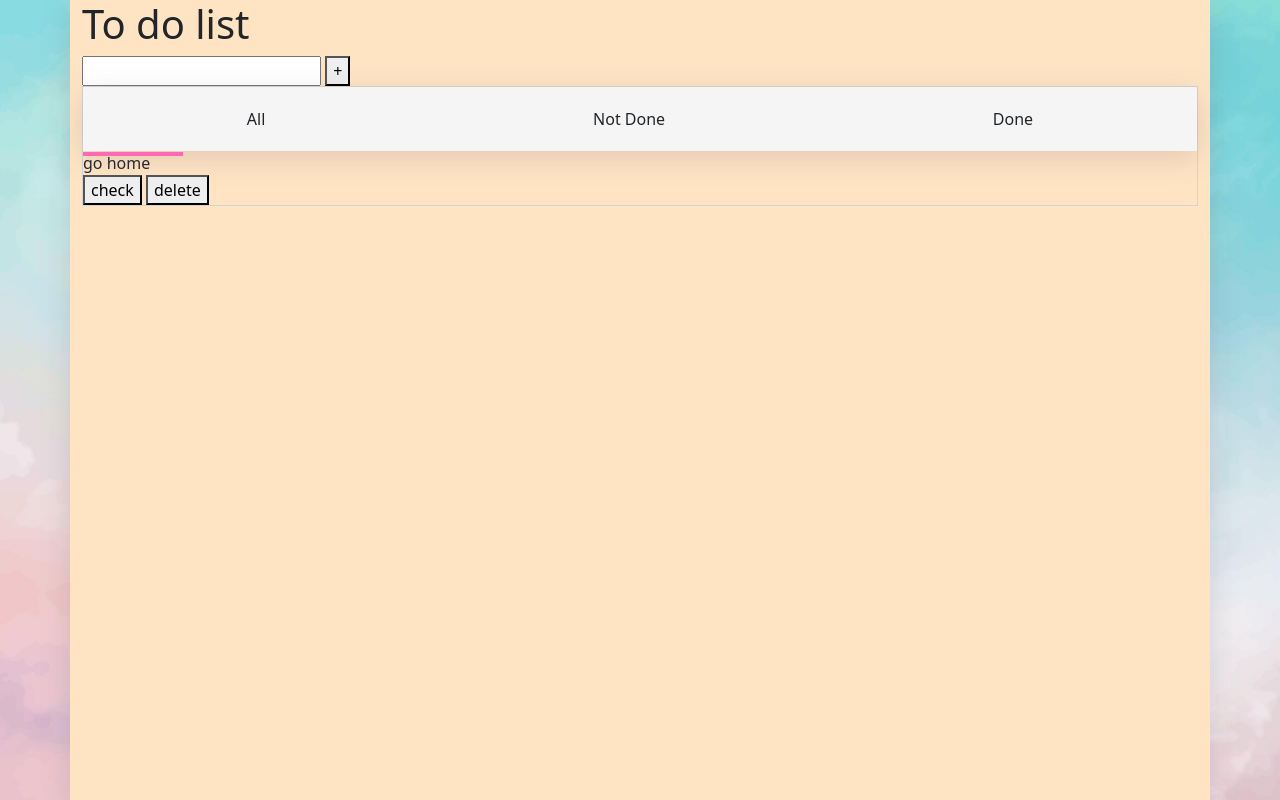
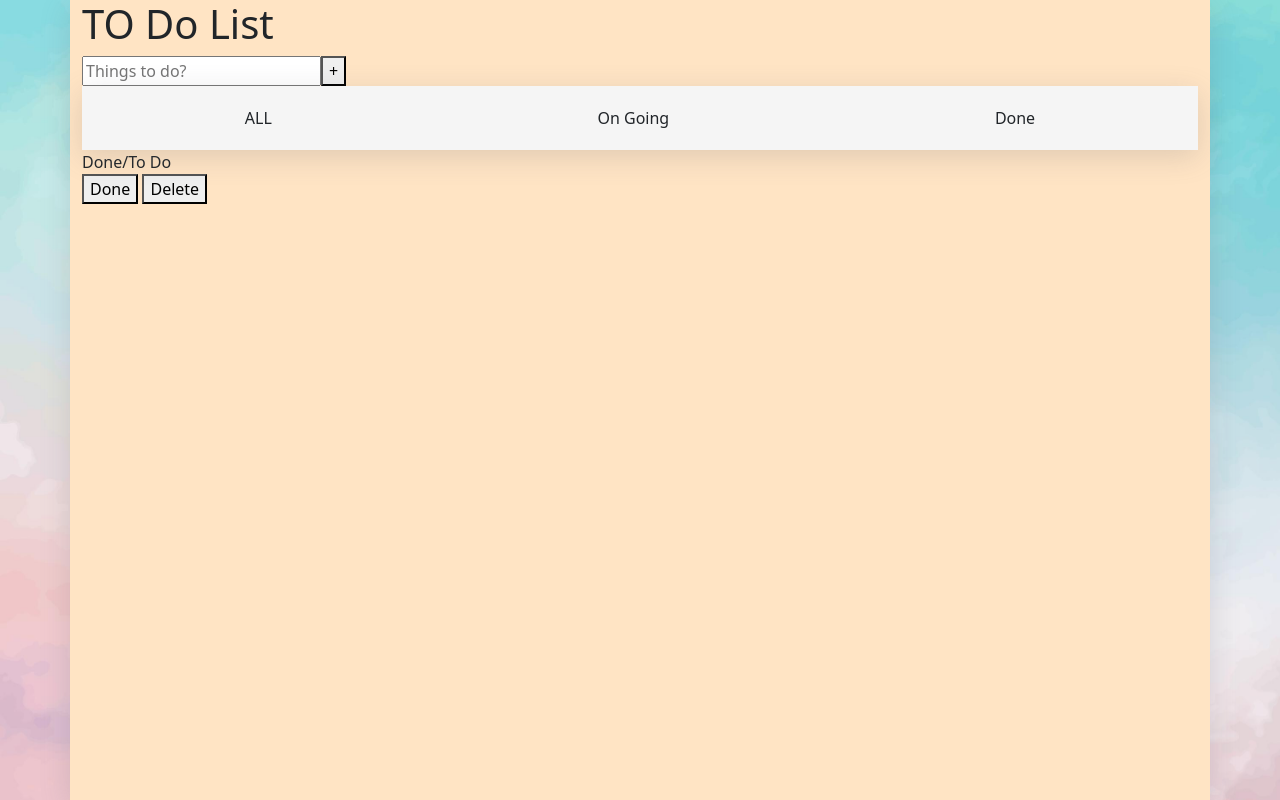
Before and after one commit to NAry-Byun/todolist, a plain HTML site: page index.html in a window 1280 px wide. Drawn offline with nearby package versions, Linux system fonts and the light colour scheme.

Commit message:
Update index.html

```diff
--- a/index.html
+++ b/index.html
@@ -1,42 +1,44 @@
-<!DOCTYPE html>
 <html lang="en">
   <head>
-    <meta charset="UTF-8">
-    <meta name="viewport" content="width=device-width, initial-scale=1.0">
+    <meta charset="UTF-8" />
+    <meta name="viewport" content="width=device-width, initial-scale=1.0" />
+    <title>ToDo List</title>
     <link href="https://cdn.jsdelivr.net/npm/bootstrap@5.3.2/dist/css/bootstrap.min.css" rel="stylesheet" integrity="sha384-T3c6CoIi6uLrA9TneNEoa7RxnatzjcDSCmG1MXxSR1GAsXEV/Dwwykc2MPK8M2HN" crossorigin="anonymous">
-    <link rel="stylesheet" href="style.css">
-    <title>to do list</title>
+    <link rel="stylesheet" href="style.css" />
   </head>
   <body>
+
 <div class="container">
-    <h1>To do list</h1>
-    <section class="input-area"><input type="text"/>
-    <button>+</button>
-    </section>
-    <section class="tesk-area">
+
+    <div>
+        <h1>TO Do List</h1>
+        <input type="text" id="task-item" placeholder="Things to do?" ><button id="task-click">+</button>
+    </div>
 
     <div class="task-tabs">
-            <div id="under-line"></div>
         <div>
-                All
+            ALL
         </div>
         <div>
-                Not Done
+            On Going
         </div>
         <div>
             Done
         </div>
     </div>
+
+    <div id="putitem" >
+        <div class="task-item">
             <div>
+                Done/To Do
+            </div>
             <div>
-                go home
-                <div>
-                    <button>check</button>
-                    <button>delete</button>
+                <button>Done</button>
+                <button>Delete</button>
             </div>
         </div>
     </div>
-    </section>
+
 </div>
 
 
```
Lines whose indentation alone changed are shown as unchanged.
